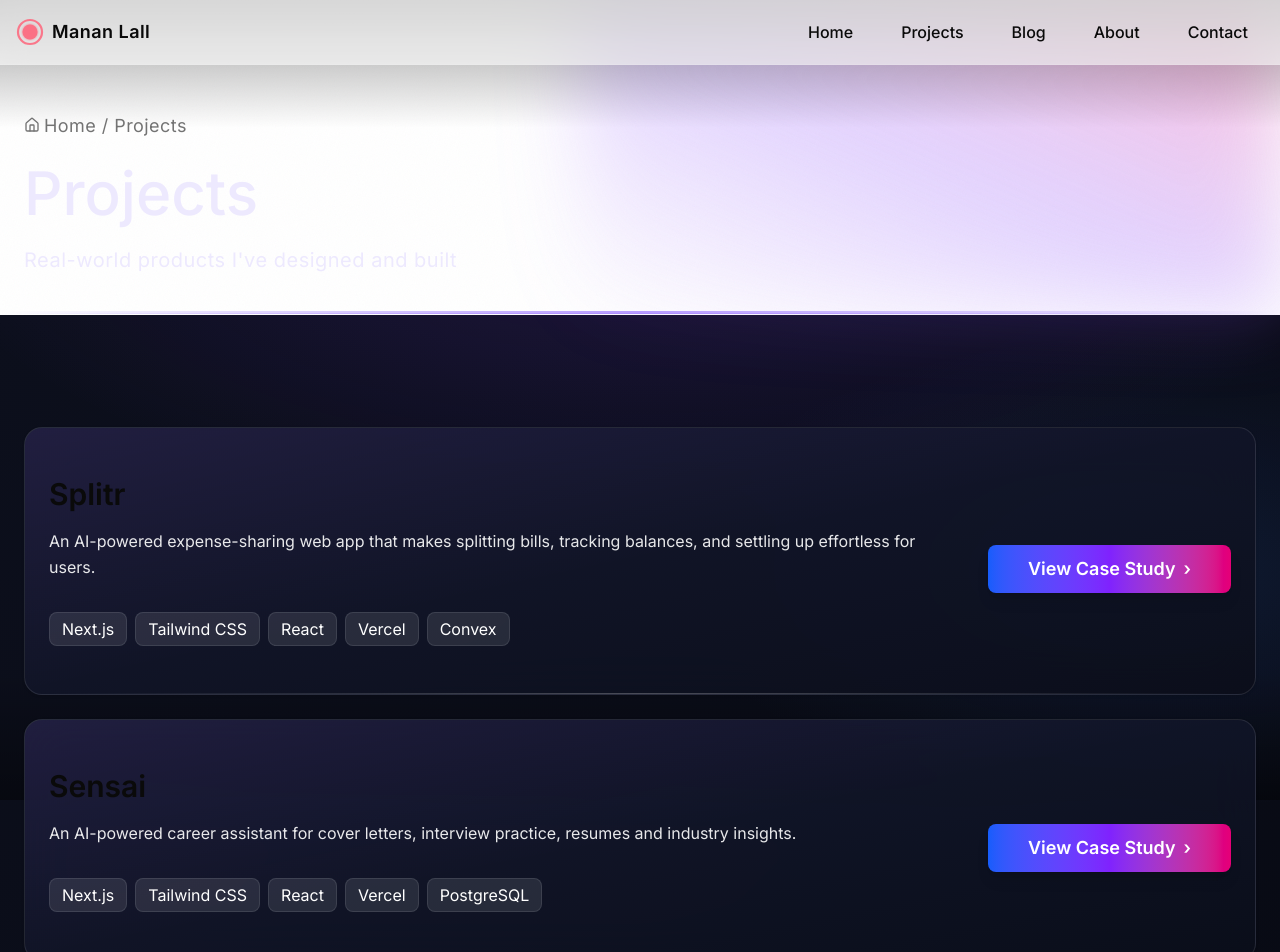
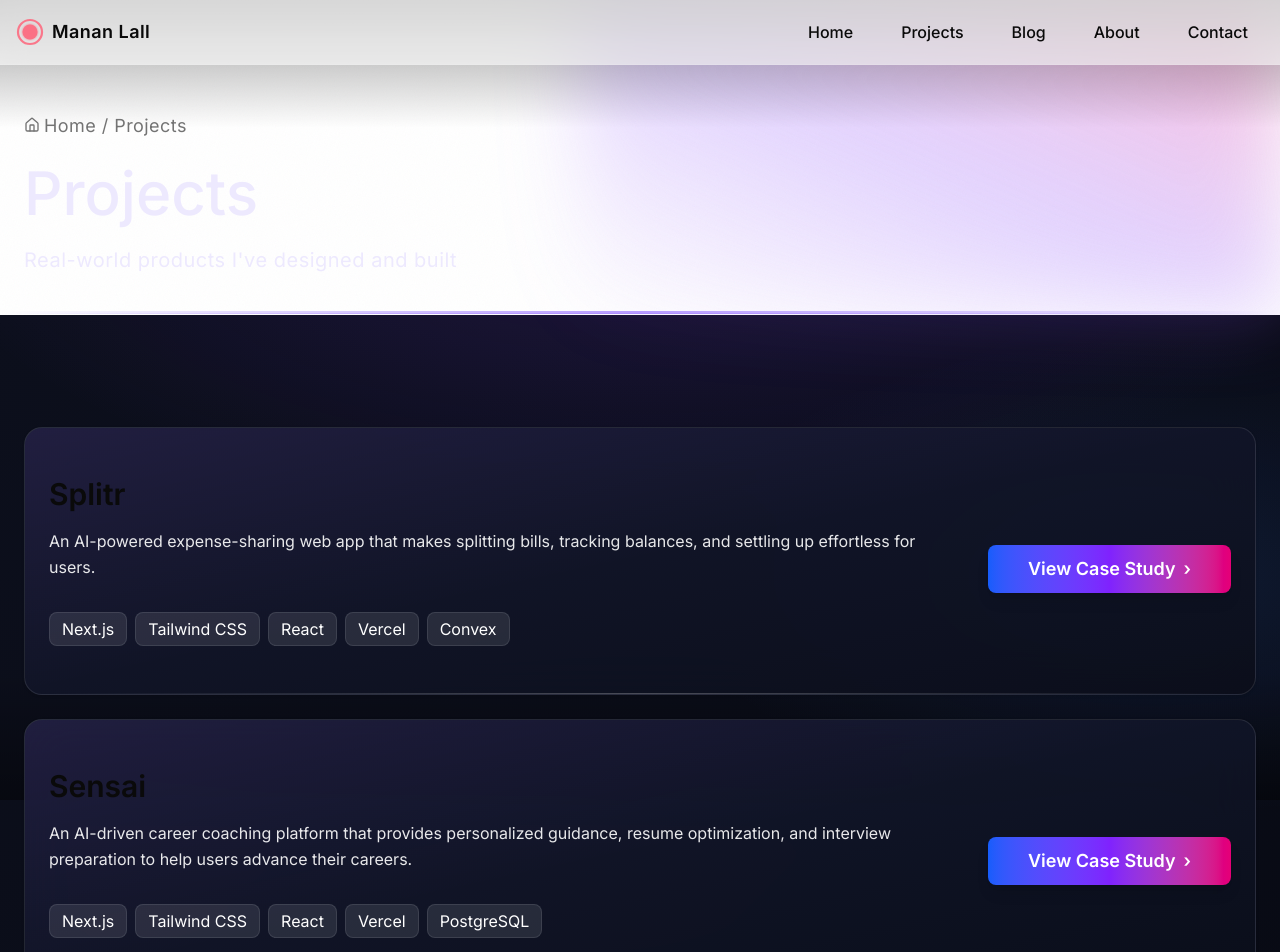
Before and after one commit to Manan0p/Personal-Portfolio, a Next.js app: page /projects in a window 1280 px wide. Shown: the top 952 px of the page. Built offline with nearby package versions, Linux system fonts and the light colour scheme.

Commit message:
raw data manipulation

```diff
--- a/Data/case_studies.js
+++ b/Data/case_studies.js
@@ -16,10 +16,11 @@ export const caseStudies = [
     title: "Sensai",
     info: "AI Career Coach",
     description:
-      "An AI-powered career assistant for cover letters, interview practice, resumes and industry insights.",
+      "An AI-driven career coaching platform that provides personalized guidance, resume optimization, and interview preparation to help users advance their careers.",
     stack: ["Next.js", "Tailwind CSS", "React", "Vercel", "PostgreSQL"],
     image: "/projects/sensai.png",
     alt: "Sensai",
+    live_link: "https://sensai-lyart.vercel.app/",
     github_link: "https://github.com/Manan0p/sensai",
   },
   {
@@ -31,6 +32,7 @@ export const caseStudies = [
     stack: ["Flask", "Scikit-learn", "SQLite", "Joblib", "Gunicorn"],
     image: "/projects/jobguard.png",
     alt: "JobGuard AI",
+    live_link: "https://splitr-sigma-eight.vercel.app/",
     github_link: "https://github.com/Manan0p/JobGuard-AI",
   },
   {
@@ -40,5 +42,9 @@ export const caseStudies = [
     description:
       "A smart price-tracking assistant that monitors products and sends instant alerts when prices drop.",
     stack: ["React", "Next.js", "Tailwind CSS", "Supabase", "Firecrawl"],
+    image: "/mp/dealdrop-mockup.png",
+    alt: "DealDrop",
+    live_link: "https://dealdrop-one.vercel.app/",
+    github_link: "https://github.com/Manan0p/dealdrop"
   },
 ];
--- a/Data/main_projects.js
+++ /dev/null
@@ -1,22 +0,0 @@
-export const main_projects = [
-    {
-        slug: "splitr",
-        title: "Splitr",
-        info: "Smart Expense Splitting",
-        description: "An AI-powered expense-sharing web app that makes splitting bills, tracking balances, and settling up effortless for users.",
-        image: "/mp/splitr-mockup.png",
-        alt: "Splitr Dashboard",
-        live_link: "https://splitr-sigma-eight.vercel.app/",
-        github_link: "https://github.com/Manan0p/splitr"
-    },
-    // {
-    //     slug: "Sensai",
-    //     title: "Sensai",
-    //     info: "AI Career Coach",
-    //     description: "An AI-driven career coaching platform that provides personalized guidance, resume optimization, and interview preparation to help users advance their careers.",
-    //     image: "/mp/sensai-mockup.png",
-    //     alt: "Sensai Dashboard",
-    //     live_link: "https://sensai-lyart.vercel.app/",
-    //     github_link: "https://github.com/Manan0p/sensai"
-    // }
-]
--- a/Data/showcase.js
+++ /dev/null
@@ -1,31 +0,0 @@
-
-export const showcase = [
-  {
-    slug: "splitr",
-    title: "Splitr",
-    description:
-      "A smart, intuitive, modern expense-sharing app for splitting bills and managing group expenses.",
-    stack: ["Next.js", "Tailwind CSS", "React", "Vercel", "Convex"],
-  },
-  {
-    slug: "Sensai",
-    title: "Sensai",
-    description:
-      "An AI-powered career assistant for cover letters, interview practice, reumes and industry insights.",
-    stack: ["Next.js", "Tailwind CSS", "React", "Vercel", "PostgreSQL"],
-  },
-  {
-    slug: "JobGuard-AI",
-    title: "JobGuard AI",
-    description:
-      "A smart, reliable, user focused platform that helps users identify and avoid fraudulent job postings..",
-    stack: ["Flask", "Scikit-learn", "SQLite", "Joblib", "Gunicorn"],
-  },
-  {
-    slug: "DealDrop",
-    title: "DealDrop",
-    description:
-      "A smart price-tracking assistant that monitors products and sends instant alerts when prices drop.",
-    stack: ["React", "Next.js", "Tailwind CSS", "Supabase", "Firecrawl"],
-  },
-];
```
Also changed, not shown: Data/projects.js (+0 -8 lines).
